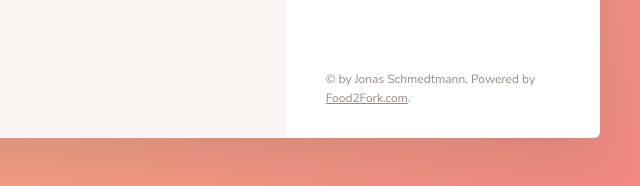
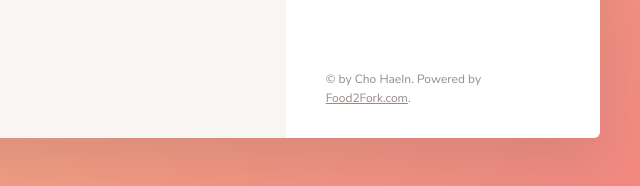
Before and after one commit to PaaRRRR/forkify, a website built with webpack: page src/index.html in a window 1280 px wide. Shown: the part 1013-1199 px from the top of the page, 640-1280 px from the left. Built offline with nearby package versions, Linux system fonts and the light colour scheme.

Commit message:
Update index.html

```diff
--- a/src/index.html
+++ b/src/index.html
@@ -428,7 +428,7 @@
             </ul>
 
             <div class="copyright">
-                &copy; by Jonas Schmedtmann. Powered by
+                &copy; by Cho HaeIn. Powered by
                 <a href="http://food2fork.com" target="_blank" class="link">Food2Fork.com</a>.
             </div>
 
```
